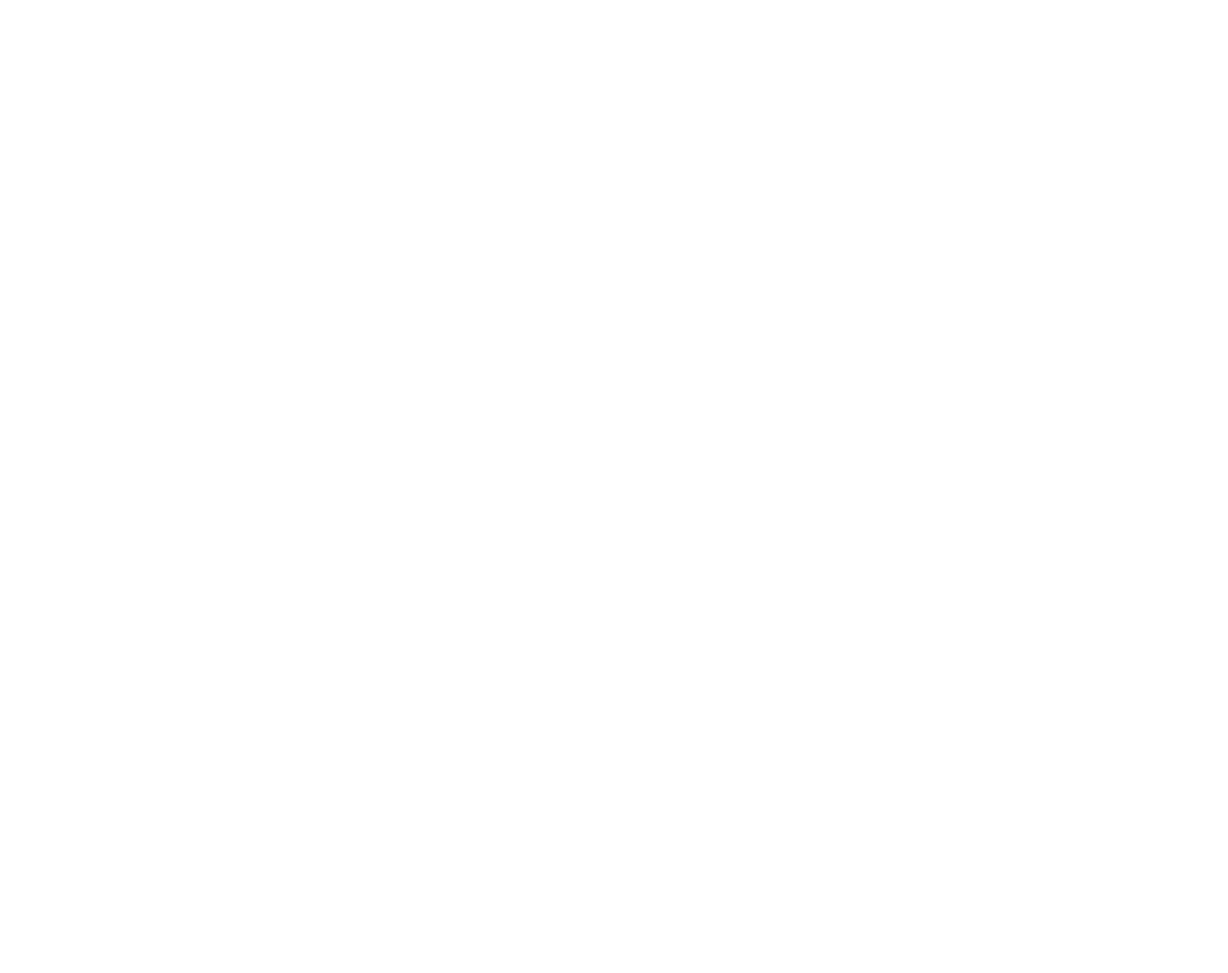
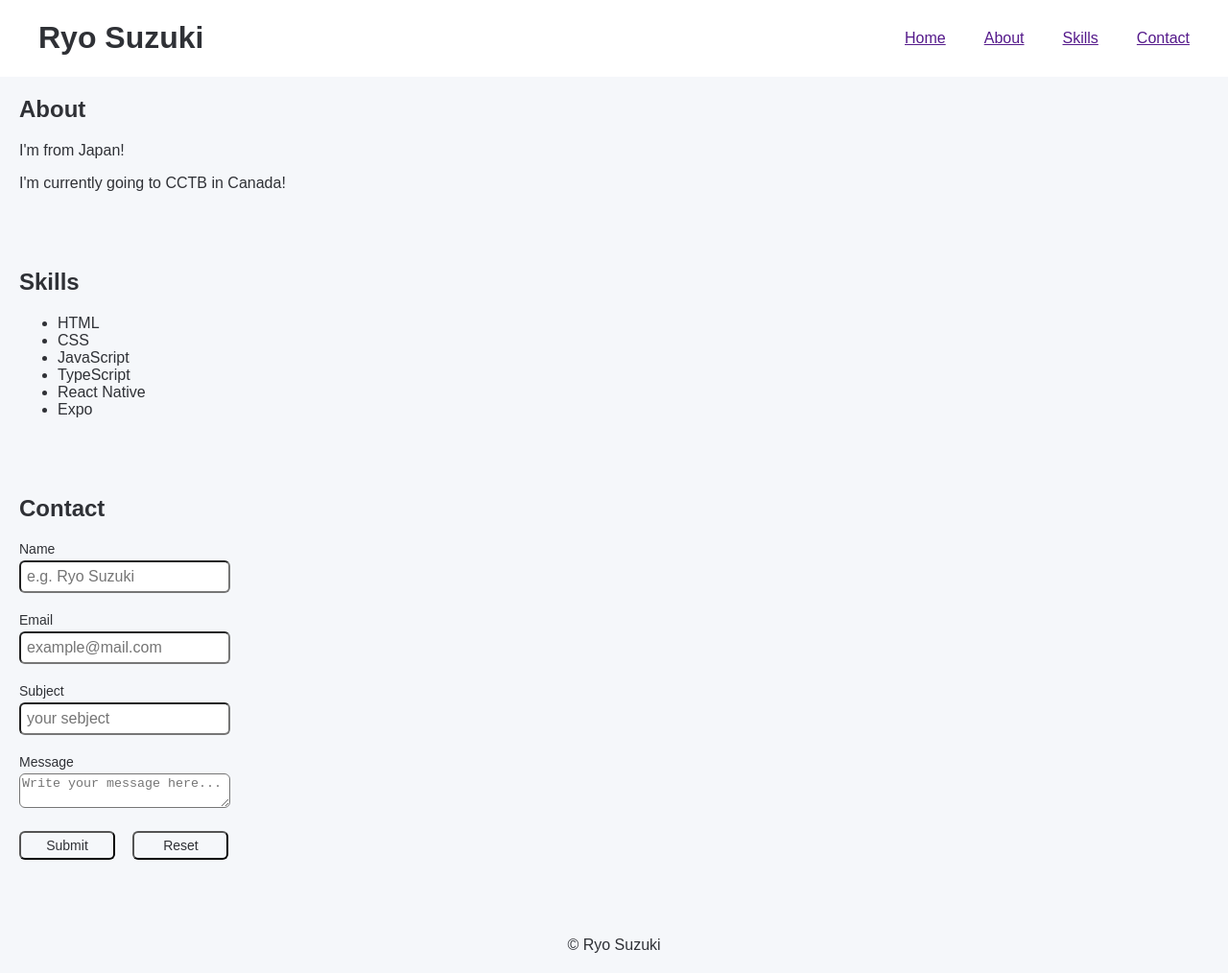
Before and after one commit to ezgna/exam_ryo_suzuki, a plain HTML site: page index.html in a window 1280 px wide. Shown: the whole page at 96% size. Before the commit the page ends 800 px from the top, so only its background shows below. Drawn offline with Linux system fonts and the light colour scheme.

Commit message:
feat: add necessary HTML structure and improve minimal CSS for form styling

```diff
--- /dev/null
+++ b/colors.css
@@ -0,0 +1,7 @@
+:root {
+  --primary-color: #6c63ff;
+  --background-color: #F5F7FA;
+  --text-color: #2F3136;
+  --surface-color: #fff;
+  --hover-color: #5751d1;
+}
--- a/index.html
+++ b/index.html
@@ -1,11 +1,61 @@
 <!DOCTYPE html>
 <html lang="en">
-<head>
-  <meta charset="UTF-8">
-  <meta name="viewport" content="width=device-width, initial-scale=1.0">
-  <title>Document</title>
-</head>
-<body>
+  <head>
+    <meta charset="UTF-8" />
+    <meta name="viewport" content="width=device-width, initial-scale=1.0" />
+    <link rel="stylesheet" href="styles.css" />
+    <link rel="stylesheet" href="colors.css" />
+    <title>Document</title>
+  </head>
+  <body>
+    <header>
+      <h1>Ryo Suzuki</h1>
+      <nav>
+        <a href="">Home</a>
+        <a href="">About</a>
+        <a href="">Skills</a>
+        <a href="">Contact</a>
+      </nav>
+    </header>
+    <main>
+      <section>
+        <h2>About</h2>
+        <p>I'm from Japan!</p>
+        <p>I'm currently going to CCTB in Canada!</p>
+      </section>
+      <section>
+        <h2>Skills</h2>
+        <ul>
+          <li>HTML</li>
+          <li>CSS</li>
+          <li>JavaScript</li>
+          <li>TypeScript</li>
+          <li>React Native</li>
+          <li>Expo</li>
+        </ul>
+      </section>
+      <section>
+        <h2>Contact</h2>
+        <form>
+          <label for="name">Name</label>
+          <input type="text" id="name" placeholder="e.g. Ryo Suzuki" required />
 
-</body>
+          <label for="email">Email</label>
+          <input type="email" id="email" placeholder="example@mail.com" required />
+
+          <label for="subject">Subject</label>
+          <input type="text" id="subject" placeholder="your sebject" />
+
+          <label for="message">Message</label>
+          <textarea name="message" id="message" placeholder="Write your message here..." required></textarea>
+
+          <div class="buttons">
+            <button type="submit">Submit</button>
+            <button type="reset">Reset</button>
+          </div>
+        </form>
+      </section>
+      <footer>&copy; Ryo Suzuki</footer>
+    </main>
+  </body>
 </html>
--- /dev/null
+++ b/styles.css
@@ -0,0 +1,76 @@
+* {
+  box-sizing: border-box;
+}
+
+body {
+  margin: 0;
+  padding: 0;
+  color: var(--text-color);
+  background-color: var(--background-color);
+  font-family: Arial, Helvetica, sans-serif;
+}
+
+header {
+  background-color: var(--surface-color);
+  display: flex;
+  justify-content: space-between;
+  align-items: center;
+  padding: 0 40px 0 40px;
+}
+
+nav {
+  display: flex;
+  gap: 40px;
+}
+
+nav a:hover {
+  color: var(--hover-color)
+}
+
+main {
+  margin: 20px;
+}
+
+section {
+  margin-bottom: 80px;
+}
+
+label {
+  display: block;
+  margin-bottom: 4px;
+  font-size: 14px;
+
+}
+
+input {
+  padding: 6px;
+  font-size: 16px;
+  margin-bottom: 20px;
+  width: 220px;
+  border-radius: 6px;
+
+}
+
+textarea {
+  margin-bottom: 20px;
+  border-radius: 6px;
+  width: 220px
+}
+
+.buttons {
+  display: block;
+}
+
+button {
+  width: 100px;
+  height: 30px;
+  margin-right: 14px;
+  background-color: var(--background-color);
+  color: var(--text-color);
+  border-radius: 6px;
+  font-size: 14px;
+}
+
+footer {
+  text-align: center;
+}
```
